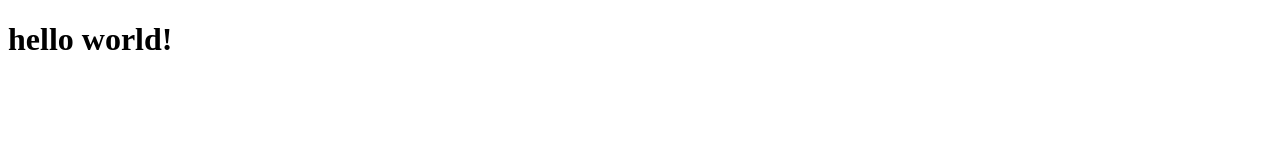
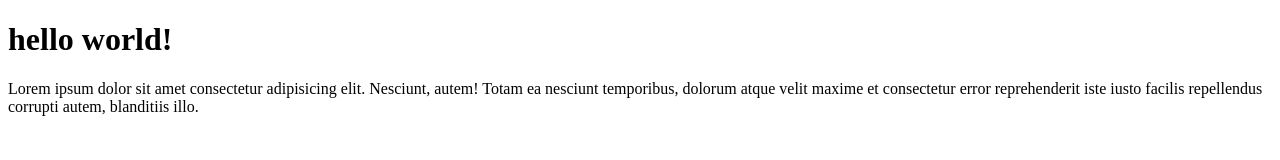
Before and after one commit to flixcrls/git-test, a plain HTML site: page index.html in a window 1280 px wide. Drawn offline with Linux system fonts and the light colour scheme.

Commit message:
menambahkan paragraf

```diff
--- a/index.html
+++ b/index.html
@@ -5,5 +5,6 @@
 </head>
 <body>
     <h1>hello world!</h1>
+    <p>Lorem ipsum dolor sit amet consectetur adipisicing elit. Nesciunt, autem! Totam ea nesciunt temporibus, dolorum atque velit maxime et consectetur error reprehenderit iste iusto facilis repellendus corrupti autem, blanditiis illo.</p>
 </body>
 </html>
```
